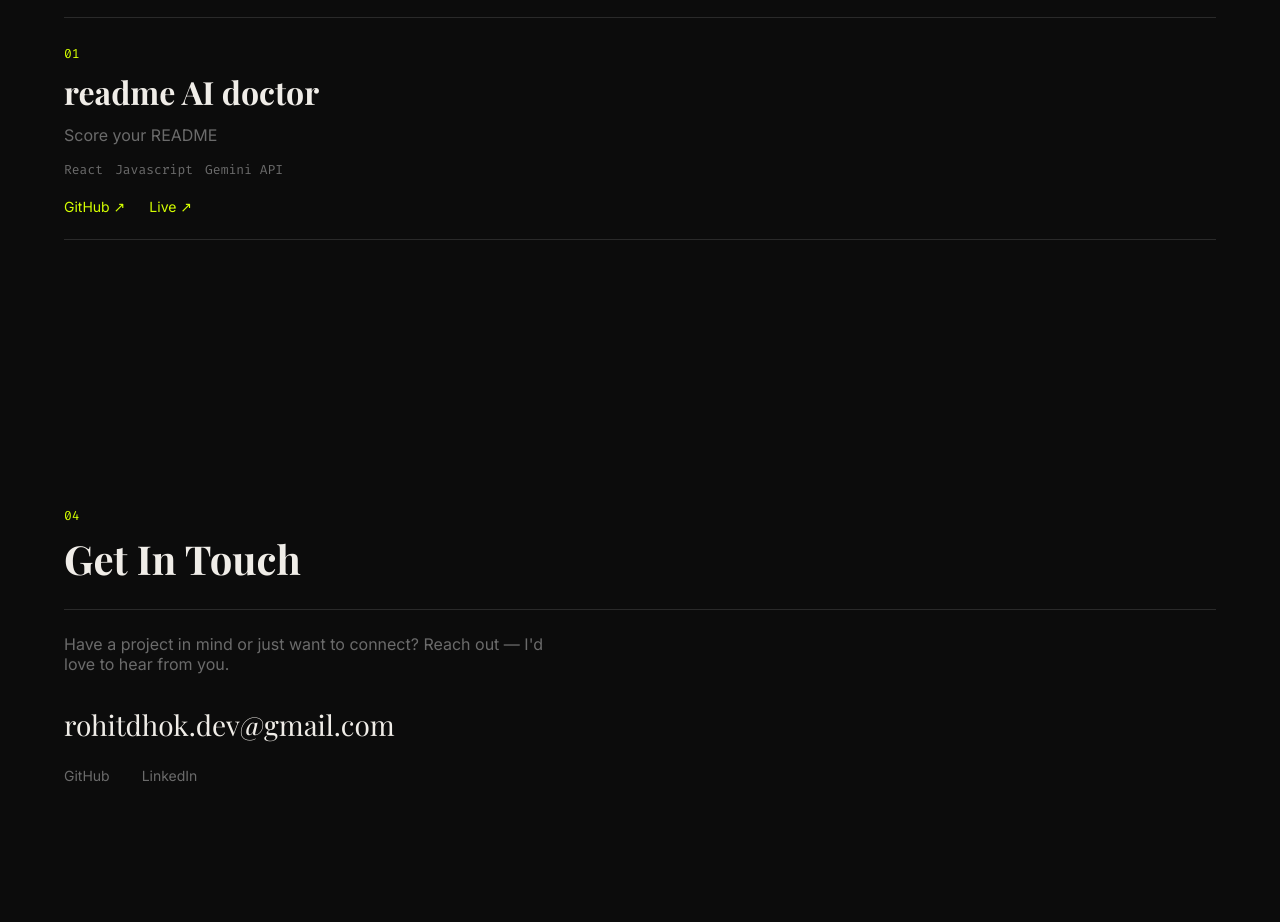
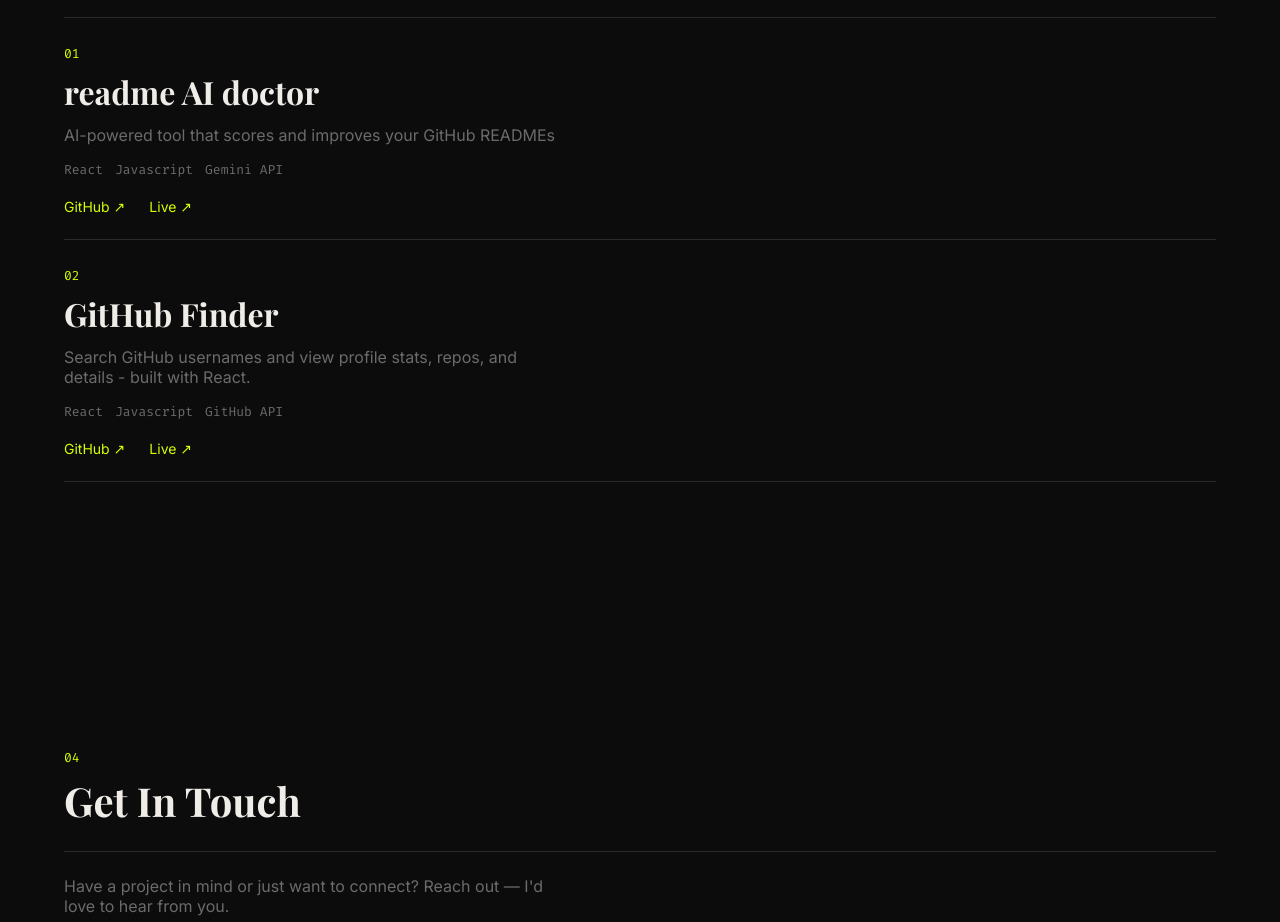
Before and after one commit to rohitdhok/rohitdhok, a React (Vite) app: page / in a window 1280 px wide. Shown: the part 2140-3062 px from the top of the page. Built offline with nearby package versions, Linux system fonts and the light colour scheme; a web font is replaced by a local one.

Commit message:
update project list : add github-finder

```diff
--- a/src/sections/Projects.jsx
+++ b/src/sections/Projects.jsx
@@ -6,11 +6,19 @@
     {
       project_number: "01",
       project_title: "readme AI doctor",
-      project_desc: "Score your README",
+      project_desc: "AI-powered tool that scores and improves your GitHub READMEs",
       tech_tags: ["React", "Javascript", "Gemini API"],
-      github: "",
-      live: ""
+      github: "https://github.com/rohit-dhok/readme-ai-doctor",
+      live: "https://readme-ai-doctor-srqs.vercel.app/"
     },
+    {
+      project_number: "02",
+      project_title: "GitHub Finder",
+      project_desc: "Search GitHub usernames and view profile stats, repos, and details - built with React.",
+      tech_tags: ["React", "Javascript", "GitHub API"],
+      github: "https://github.com/rohit-dhok/github-finder",
+      live: "https://github-finder-six-green.vercel.app/"
+    }
   ]
   return (
     <section id="projects" className="projects">
```
